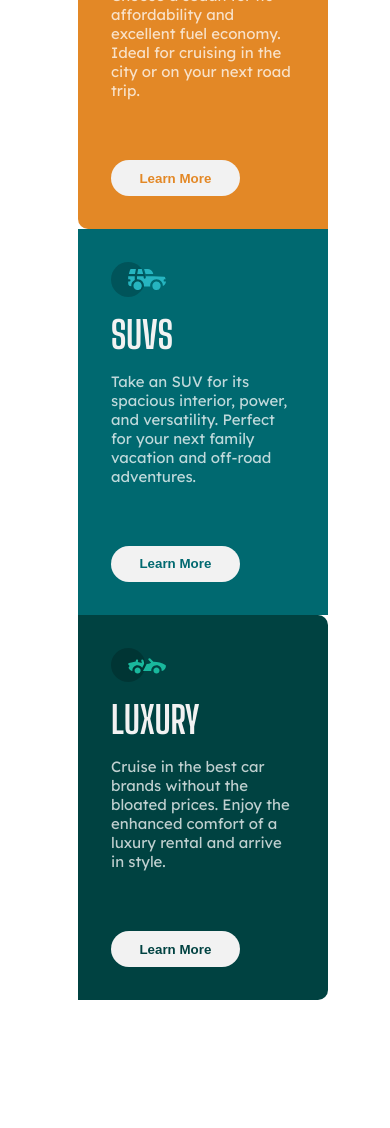
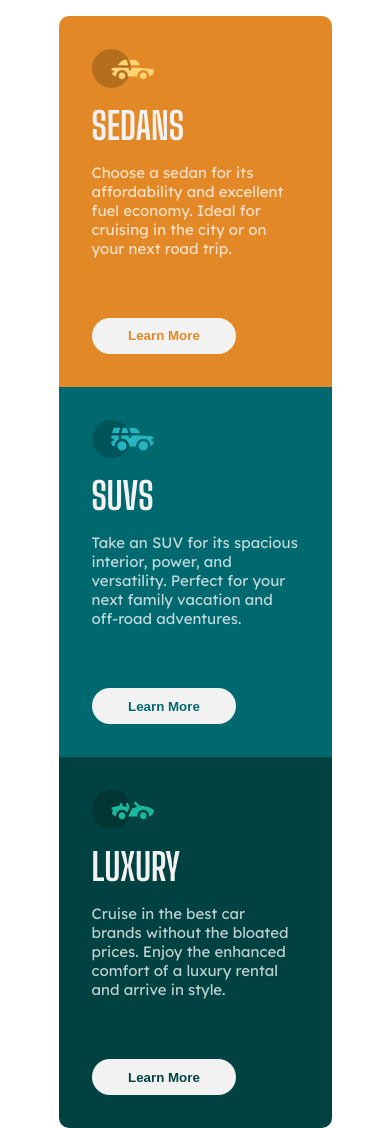
Before and after one commit to Rjb89/3-column-preview-card-component-main, a plain HTML site: page index.html in a window 390 px wide. Before the commit the page ends 1000 px from the top, so only its background shows below. Drawn offline with Linux system fonts and the light colour scheme.

Commit message:
resposive

```diff
--- a/css/style.css
+++ b/css/style.css
@@ -29,8 +29,7 @@ html {
 }
 .container {
   width: 60%;
-  display: grid;
-  grid-template-columns: repeat(auto-fill, minmax(250px, 1fr));
+ display: flex;
 }
 
 .card {
@@ -85,3 +84,18 @@ html {
 .lx-btn {
   color: var(--Very-dark-cyan);
 }
+@media only screen and (max-width: 768px)
+{.container {
+  width: 70%;
+ display: flex;
+ flex-direction: column;
+  margin-top: 20rem ;
+}
+.sedans-card {
+  background-color: var(--Bright-orange);
+  border-radius: 10px 10px 0 0;
+}
+.luxury-card {
+  background-color: var(--Very-dark-cyan);
+  border-radius: 0 0 10px 10px;
+}
```
